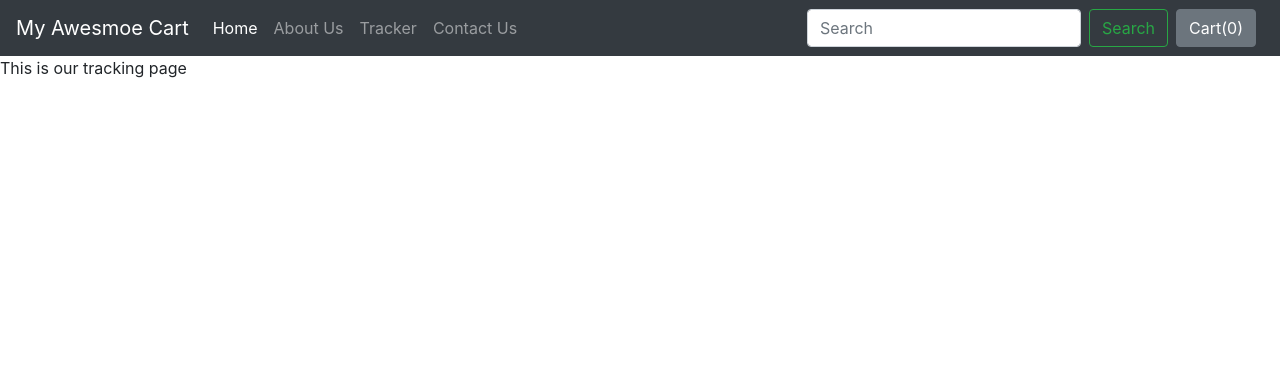
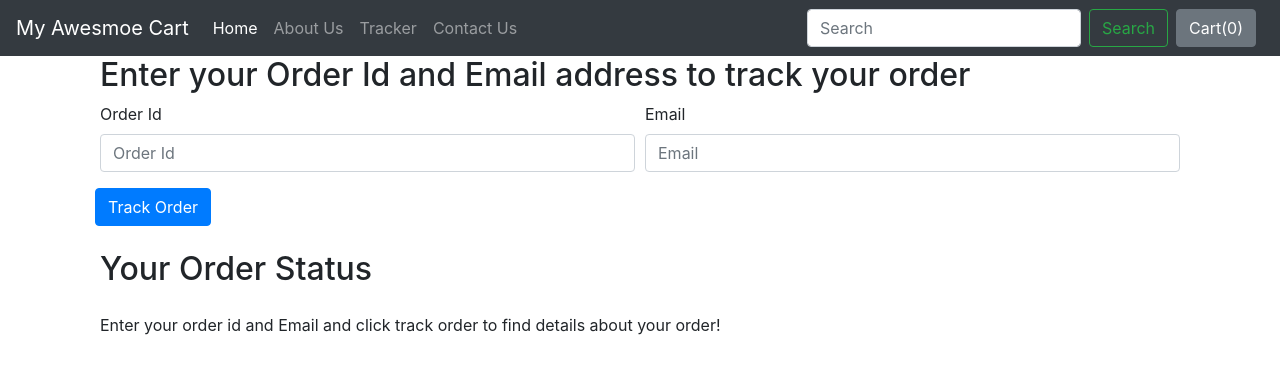
Before and after one commit to KhanAfsar12/E-Commerce-Website, a Django app: page /shop/tracker/ in a window 1280 px wide. Shown: the top 374 px of the page. Run offline with Django 5.2, Linux system fonts and the light colour scheme; some libraries are stand-ins or nearby versions.

Commit message:
Creating order tracker for customers.

```diff
--- a/mac/mac/settings.py
+++ b/mac/mac/settings.py
@@ -56,7 +56,7 @@ ROOT_URLCONF = 'mac.urls'
 TEMPLATES = [
     {
         'BACKEND': 'django.template.backends.django.DjangoTemplates',
-        'DIRS': [],
+        'DIRS': ['mac/templates'],
         'APP_DIRS': True,
         'OPTIONS': {
             'context_processors': [
--- a/mac/mac/urls.py
+++ b/mac/mac/urls.py
@@ -18,9 +18,11 @@ from django.contrib import admin
 from django.urls import path, include
 from django.conf import settings
 from django.conf.urls.static import static
+from . import views
 
 urlpatterns = [
     path('admin/', admin.site.urls),
     path('shop/', include('shop.urls')),
     path('blog/', include('blog.urls')),
-] + static(settings.MEDIA_URL, document_root=settings.MEDIA_ROOT)
+    path('', views.index),
+    ] + static(settings.MEDIA_URL, document_root=settings.MEDIA_ROOT)
--- /dev/null
+++ b/mac/mac/views.py
@@ -0,0 +1,5 @@
+from django.shortcuts import render
+from django.http import HttpResponse
+
+def index(request):
+    return render(request, 'index.html')
--- a/mac/shop/admin.py
+++ b/mac/shop/admin.py
@@ -1,8 +1,9 @@
 from django.contrib import admin
 
 # Register your models here.
-from .models import Product, Contact, Orders
+from .models import Product, Contact, Orders, OrderUpdate
 
 admin.site.register(Product)
 admin.site.register(Contact)
 admin.site.register(Orders)
+admin.site.register(OrderUpdate)
--- a/mac/shop/templates/shop/basic.html
+++ b/mac/shop/templates/shop/basic.html
@@ -55,7 +55,7 @@
 
   <!-- Optional JavaScript -->
     <!-- jQuery first, then Popper.js, then Bootstrap JS -->
-    <script src="https://code.jquery.com/jquery-3.3.1.slim.min.js" integrity="sha384-q8i/X+965DzO0rT7abK41JStQIAqVgRVzpbzo5smXKp4YfRvH+8abtTE1Pi6jizo" crossorigin="anonymous"></script>
+    <script src="https://code.jquery.com/jquery-3.3.1.js" integrity="sha256-2Kok7MbOyxpgUVvAk/HJ2jigOSYS2auK4Pfzbm7uH60=" crossorigin="anonymous"></script>
     <script src="https://cdn.jsdelivr.net/npm/popper.js@1.14.6/dist/umd/popper.min.js" integrity="sha384-wHAiFfRlMFy6i5SRaxvfOCifBUQy1xHdJ/yoi7FRNXMRBu5WHdZYu1hA6ZOblgut" crossorigin="anonymous"></script>
    <script src="https://cdn.jsdelivr.net/npm/bootstrap@4.2.1/dist/js/bootstrap.min.js" integrity="sha384-B0UglyR+jN6CkvvICOB2joaf5I4l3gm9GU6Hc1og6Ls7i6U/mkkaduKaBhlAXv9k" crossorigin="anonymous"></script>
      {% block js%} {% endblock %}
--- a/mac/shop/templates/shop/tracker.html
+++ b/mac/shop/templates/shop/tracker.html
@@ -1,4 +1,76 @@
 {% extends 'shop/basic.html' %}
+{% block title%}My Awesome Cart Tracker{% endblock %}
+{% block body%}
+<div class="container">
+    <div class="col">
+        <h2>Enter your Order Id and Email address to track your order</h2>
+        <form method="post" action="#" id="trackerForm">{% csrf_token %}
+  <div class="form-row">
+        <div class="form-group col-md-6">
+              <label for="inputname">Order Id</label>
+              <input type="text" class="form-control" id="orderId" name="orderId" placeholder="Order Id">
+        </div>
+        <div class="form-group col-md-6">
+              <label for="inputEmail4">Email</label>
+              <input type="email" class="form-control" id="email" name="email" placeholder="Email">
+        </div>
+      <button type="submit" class="btn btn-primary">Track Order</button>
+  </div>
 
-{% block title%} Order Tracker - My Awesome Cart{% endblock %}
-{% block body%} This is our tracking page {% endblock %}
+    </div>
+    <div class="col my-4">
+        <h2>Your Order Status</h2>
+        <div class="my-4">
+            <ul class="list-group" id="items">
+                Enter your order id and Email and click track order to find details about your order!
+            </ul>
+        </div>
+    </div>
+</div>
+{% endblock %}
+
+{% block js %}
+<script>
+$('#trackerForm').submit(function(event){
+
+    $('#items').empty();
+    var formData = {
+        'orderId': $('input[name=orderId]').val(),
+        'email': $('input[name=email]').val(),
+        'csrfmiddlewaretoken': $('input[name=csrfmiddlewaretoken]').val()
+    };
+
+    $.ajax({
+            type: 'POST',
+            url: '/shop/tracker/',
+            data: formData,
+            encode: true
+    })
+
+    .done(function(data){
+        console.log(data)
+        updates = JSON.parse(data);
+        if(updates.length > 0 & updates!={}){
+        for(i=0; i<updates.length; i++){
+            let text = updates[i]['text'];
+            let time = updates[i]['time'];
+            mystr = `<li class="list-group-item d-flex justify-content-between align-items-center">
+                            ${text}
+                            <span class="badge badge-primary badge-pill">${time}</span>
+                        </li>`
+            $('#items').append(mystr);
+    }
+    }
+    else{
+         mystr = `<li class="list-group-item d-flex justify-content-between align-items-center">
+            Sorry, we are not able to fetch thid order id and email. Make sure to correct order Id and email </li>`
+            $('#items').append(mystr);
+    }
+    });
+
+    event.preventDefault();
+
+})
+
+</script>
+{% endblock %}
--- a/mac/shop/views.py
+++ b/mac/shop/views.py
@@ -1,21 +1,13 @@
 from django.shortcuts import render
-from .models import Product, Contact, Orders
+from .models import Product, Contact, Orders, OrderUpdate
 from math import ceil
-# import the logging library
-import logging
+import json
+from django.http import HttpResponse
 
-# Get an instance of logger
-logger = logging.getLogger(__name__)
-# Create your views here.
-# from django.http import HttpResponse
+
+
 
 def index(request):
-    products = Product.objects.all()
-    print(products)
-    n = len(products)
-    # params = {'no_of_slides': nSlides, 'range': range(1, nSlides), 'product': products}
-    # allProds = [[products, range(1, nSlides), nSlides],
-    #             [products, range(1, nSlides), nSlides]]
     allProds = []
     catprods = Product.objects.values('category', 'id')
     cats = {item['category'] for item in catprods}
@@ -24,7 +16,7 @@ def index(request):
         n = len(prod)
         nSlides = n // 4 + ceil((n / 4) - (n // 4))
         allProds.append([prod, range(1, nSlides), nSlides])
-        params = {'allProds': allProds}
+    params = {'allProds': allProds}
     return render(request, 'shop/index.html', params)
 
 def about(request):
@@ -41,6 +33,22 @@ def contact(request):
     return render(request, 'shop/contact.html')
 
 def tracker(request):
+    if request.method == 'POST':
+        orderId = request.POST.get('orderId', '')
+        email = request.POST.get('email', '')
+        try:
+            order = Orders.objects.filter(order_id=orderId, email=email)
+            if len(order)>0:
+                update = OrderUpdate.objects.filter(order_id=orderId)
+                updates = []
+                for item in update:
+                    updates.append({'text': item.update_desc, 'time': item.timestamp})
+                    response = json.dumps(updates, default=str)
+                return HttpResponse(response)
+            else:
+                return HttpResponse('{}')
+        except Exception as e:
+            return HttpResponse('{}')
     return render(request, 'shop/tracker.html')
 
 def search(request):
@@ -63,6 +71,8 @@ def checkout(request):
         phone = request.POST.get('phone', '')
         order = Orders(items_json=items_json, name=name, email=email, address=address, city=city, state=state, zip_code=zip_code, phone=phone)
         order.save()
+        update = OrderUpdate(order_id=order.order_id, update_desc='The order has been placed.')
+        update.save()
         thank = True
         id = order.order_id
         return render(request, 'shop/checkout.html', {'thank': thank, 'id': id})
```
Also changed, not shown: mac/mac/templates/index.html (added, +30 -0 lines), mac/shop/models.py (+9 -0 lines), mac/db.sqlite3, mac/shop/migrations/0006_orderupdate.py (added).
